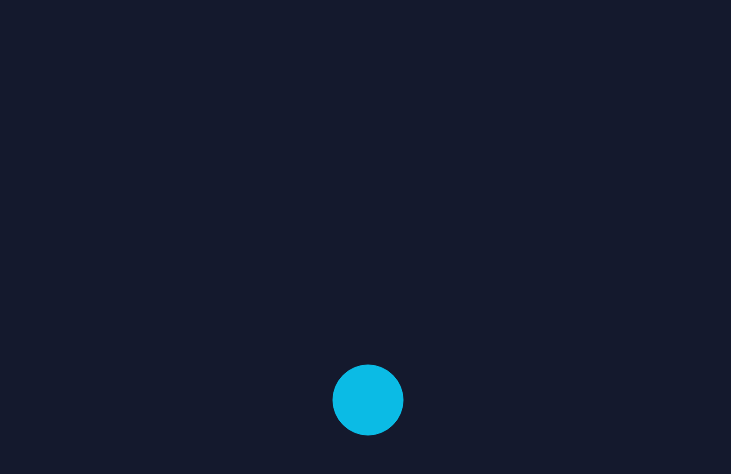
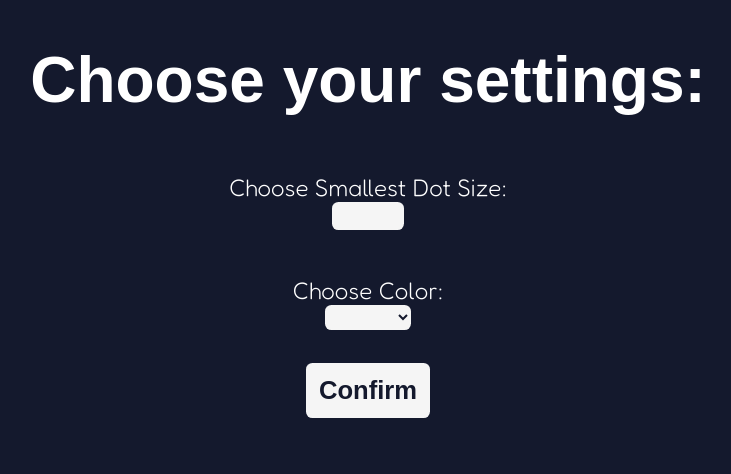
Before and after one commit to EdwardDK/Stress-Reliever, a plain HTML site: page index.html in a window 1280 px wide. Shown: the whole page, without its empty margins (272-1003 px from the left). Drawn offline with Linux system fonts and the light colour scheme; a web font is replaced by a local one.

Commit message:
Add files via upload

```diff
--- a/index.html
+++ b/index.html
@@ -8,11 +8,22 @@
     <link rel="stylesheet" href="style.css">
 </head>
 <body>
+	<h1 id="header">Choose your settings:</h1>
 
+	<div>
+	<h2> Choose Smallest Dot Size:<input min="0" max="20" type="number" id="minDot" onkeyup="if(parseInt(this.value)>=20){ this.value =20; return false; }"></h2>
+		<h2 id="chosen"> Choose Color:
+			<select id="choice" onchange="mouseUp()">
+				<option value="rgb(173,216,230)">Blue</option>
+				<option value="rgb(205,92,92)">Red</option>
+				<option value="rgb(59,122,87)">Green</option>
+				<option  value="rgb(238,220,130)">Yellow</option>
+			</select>
 
-
-
-	<canvas id="canvas"></canvas>
+		</h2>
+	</div>
+		<button id="choose" onclick="choose()">Confirm</button>
+	<canvas id="canvas" style="display: none"></canvas>
 
 <!--	<script type="text/javascript" src="vanilla-tilt.js"></script>-->
 <!--	<script type="text/javascript">-->
@@ -27,6 +38,14 @@
 <!--			speed:300,-->
 
 <!--		});</script>-->
+
+	<link rel="preconnect" href="https://fonts.googleapis.com">
+	<link rel="preconnect" href="https://fonts.gstatic.com" crossorigin>
+	<link href="https://fonts.googleapis.com/css2?family=Anta&display=swap" rel="stylesheet">
+
+	<link rel="preconnect" href="https://fonts.googleapis.com">
+	<link rel="preconnect" href="https://fonts.gstatic.com" crossorigin>
+	<link href="https://fonts.googleapis.com/css2?family=Anta&family=Fredoka:wght@300..700&family=Roboto+Condensed:ital,wght@0,100..900;1,100..900&display=swap" rel="stylesheet">
 <script src="main.js"></script>
 </body>
 </html>
--- a/main.js
+++ b/main.js
@@ -1,62 +1,106 @@
+
+const canvas = document.querySelector("canvas");
+const ctx = canvas.getContext("2d");
+const body=document.querySelector("body")
+const header=document.querySelector("#header")
+const button=document.querySelector("#choose")
+const second=document.querySelector("h2")
+
+const choosing=document.getElementById("chosen")
+const select=document.getElementById("choice")
+const minDot=document.getElementById("minDot")
 
 
+function mouseUp() {
+    let color=select.value
+
+}
+
+function choose() {
+
+    if (canvas.style.display === "none") {
+        canvas.style.display = "block";
+        header.style.display= "none";
+        button.style.display= "none";
+        second.style.display= "none";
+        body.style.cursor = "none";
+        select.style.display="none";
+        choosing.style.display= "none";
+
+    } else {
+        canvas.style.display = "none";
+        header.style.display= "block";
+        button.style.display= "block";
+        second.style.display= "block";
+        body.style.cursor = "default";
+        select.style.display="block";
+        choosing.style.display= "block";
+
+    }
+
+    start()
+}
+
 function start(){
+    let color=select.value;
     const config={
-        dotMinRad:5,
+        dotMinRad:minDot.value,
         dotMaxRad:20,
-        defColor: "rgba(10,206,250,0.9)",
+        defColor: color,
         massFactor:0.002,
-        smooth: 0.95,
+        smooth: 0.65,
         sphereRad: 300,
         bigDotRad: 35,
-        mouseSize: 110,
+        mouseSize: 120 ,
+    }
+    const TWO_PI = 2 * Math.PI;
 
-    }
-    const TWO_PI=Math.PI*2
-    const canvas = document.querySelector("canvas");
-    const ctx = canvas.getContext("2d");
+    const canvas = document.querySelector('canvas');
+    const ctx = canvas.getContext('2d');
 
-    let h;
-    let w;
-   let mouse;
-   let dots;
+    let w, h, mouse, dots;
 
-    class Dot{
-
+    class Dot {
         constructor(r) {
-            this.pos= {x:mouse.x, y:mouse.y}
-            this.vel={x:0,y:0}
-            this.rad=random(config.dotMinRad,config.dotMaxRad)
-            this.mass=this.rad*config.massFactor
-            this.color= config.defColor
-            this.rad=r||random(config.dotMinRad,config.dotMaxRad)
+            this.pos = {
+                x: mouse.x,
+                y: mouse.y
+            };
+            this.vel = {
+                x: 0,
+                y: 0
+            };
+            this.rad = r || random(config.dotMinRad, config.dotMaxRad);
+            this.mass = this.rad * config.massFactor;
+            this.color = config.defColor;
         }
 
-        draw(x,y){
-        createCircle(this.pos.x,this.pos.y,this.rad,true,this.color)
-        createCircle(this.pos.x,this.pos.y,this.rad,false,config.defColor)
-            this.pos.x=x||this.pos.x+this.vel.x
-            this.pos.y=y||this.pos.y+this.vel.y
+        draw(x, y) {
+            this.pos.x = x || this.pos.x + this.vel.x;
+            this.pos.y = y || this.pos.y + this.vel.y;
+            createCircle(this.pos.x, this.pos.y, this.rad, true, this.color);
+            createCircle(this.pos.x, this.pos.y, this.rad, false, config.defColor);
+        }
     }
-}
 
-function updateDots(){
+    function updateDots() {
+        for (let i = 1; i < dots.length; i++) {
+            let acc = { x: 0, y: 0 };
 
+            for (let j = 0; j < dots.length; j++) {
+                if (i === j) continue;
+                let [a, b] = [dots[i], dots[j]];
 
-        for(let i=1;i<dots.length;i++){
-            let acc={x:0,y:0}
-            for(let j=0;j<dots.length;j++){
-
-               if(i==j) continue;
-               let a=dots[i]
-                let b=dots[j]
-                let delta={x:b.pos.x-a.pos.x,y:b.pos.y-a.pos.y}
-                let dist=Math.sqrt(delta.x*delta.x+delta.y*delta.y)||1
-                let force=(dist-config.sphereRad)/dist*b.mass
+                let delta = {
+                    x: b.pos.x - a.pos.x,
+                    y: b.pos.y - a.pos.y
+                };
+                let dist = Math.sqrt(delta.x * delta.x + delta.y * delta.y) || 1;
+                let force = (dist - config.sphereRad) / dist * b.mass;
 
                 if (j === 0) {
                     let alpha = config.mouseSize / dist;
-                    a.color = `rgba(250, 10, 30, ${alpha})`;
+                    a.color = `rgba(189, 183, 107, ${alpha})`;
                     dist < config.mouseSize ? force = (dist - config.mouseSize) * b.mass : force = a.mass;
                 }
 
@@ -68,69 +112,60 @@ function updateDots(){
             dots[i].vel.y = dots[i].vel.y * config.smooth + acc.y * dots[i].mass;
         }
 
-    dots.map(e => e == dots[0] ? e.draw(mouse.x, mouse.y) : e.draw());
-
-    }
-    function createCircle(x,y,rad,fill,color){
-
-        ctx.fillStyle=ctx.strokeStyle=color;
-        ctx.beginPath()
-        ctx.arc(x,y,rad,0,TWO_PI)
-
-        ctx.closePath()
-        if(fill===true){
-            ctx.fill()
-        }
-        else{
-            ctx.stroke()
-        }
+        dots.map(e => e == dots[0] ? e.draw(mouse.x, mouse.y) : e.draw());
     }
 
-
-
-
-    function random(min,max){
-        return Math.random()*(max-min)+min
+    function createCircle(x, y, rad, fill, color) {
+        ctx.fillStyle = ctx.strokeStyle = color;
+        ctx.beginPath();
+        ctx.arc(x, y, rad, 0, TWO_PI);
+        ctx.closePath();
+        fill ? ctx.fill() : ctx.stroke();
     }
 
-    function init(){
-
-        w=canvas.width=innerWidth;
-        h=canvas.height=innerHeight;
-
-        mouse={x:w/2,y:h/2, down:false}
-        dots=[];
-        dots.push(new Dot(config.bigDotRad))
-
-
+    function random(min, max) {
+        return Math.random() * (max - min) + min;
     }
 
+    function init() {
+        w = canvas.width = innerWidth;
+        h = canvas.height = innerHeight;
 
-    function loop(){
-        ctx.clearRect(0,0,w,h)
-        if(mouse.down){
-            dots.push(new Dot())
-        }
-        updateDots()
+        mouse = {
+            x: w / 2,
+            y: h / 2,
+            down: false
+        };
 
-        window.requestAnimationFrame(loop)
-    }
-    init()
-    loop()
-        function setPos({layerX,layerY}){
-        mouse.x=layerX;
-        mouse.y=layerY;
+        dots = [];
+
+        dots.push(new Dot(config.bigDotRad));
     }
 
-    function isDown(){
-        mouse.down=!mouse.down
-        console.log("x-"+ mouse.x);
-        console.log("y-"+ mouse.y);
+    function loop() {
+        ctx.clearRect(0, 0, w, h);
+
+        if (mouse.down) {
+            dots.push(new Dot());
+        }
+
+        updateDots();
+
+        window.requestAnimationFrame(loop);
     }
-        canvas.addEventListener("mousemove",setPos)
 
-window.addEventListener("mousedown", isDown);
-    window.addEventListener("mouseup", isDown);
+    init();
+    loop();
+
+    function setPos({ layerX, layerY }) {
+        [mouse.x, mouse.y] = [layerX, layerY];
+    }
+
+    function isDown() {
+        mouse.down = !mouse.down;
+    }
+
+    canvas.addEventListener('mousemove', setPos);
+    window.addEventListener('mousedown', isDown);
+    window.addEventListener('mouseup', isDown);
 }
-
-start()
--- a/style.css
+++ b/style.css
@@ -1,6 +1,61 @@
+
+
 body{
     background-color:#14192d;
     margin:0;
     overflow:hidden;
-    cursor:none;
+    user-select: none
 }
+
+h1{
+    text-align: center;
+    color: white;
+    font-family: "Anta", sans-serif;
+    font-weight: 600;
+    font-style: normal;
+    font-size: 5vw;
+}
+h2{
+    text-align: center;
+    color: white;
+    font-family: "Fredoka", sans-serif;
+    font-optical-sizing: auto;
+    font-weight: 300;
+    font-style: normal;
+    font-variation-settings:
+            "wdth" 100;
+    padding: 1vw;
+}
+
+button{
+    background-color: #f5f5f5;
+    color: #14192d;
+    font-family: "Anta", sans-serif;
+    font-weight: 600;
+    font-style: normal;
+    font-size: 2vw;
+    padding: 1vw;
+    border: none;
+    border-radius: 0.5vw;
+    cursor: pointer;
+    transition: 0.3s;
+    margin: 0 auto;
+    display: block;
+}
+
+input, select{
+    background-color: #f5f5f5;
+    color: #14192d;
+    font-family: "Anta", sans-serif;
+    font-weight: 600;
+    font-style: normal;
+    font-size: 1vw;
+    padding: 1vw;
+    border: none;
+    border-radius: 0.5vw;
+    cursor: pointer;
+    transition: 0.3s;
+    margin: 0 auto;
+    display: block;
+    height: 0.25vw;
+}
```
